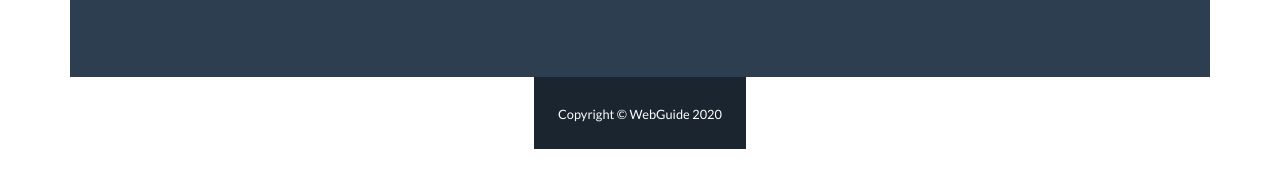
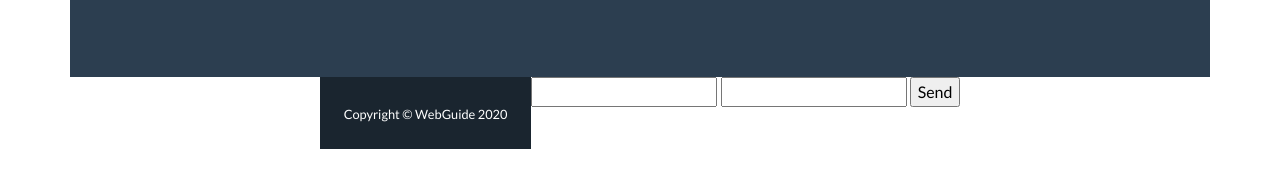
Before and after one commit to me-cybercoach/try, a plain HTML site: page index.html in a window 1280 px wide. Shown: the part 2494-2681 px from the top of the page. Drawn offline with nearby package versions, Linux system fonts and the light colour scheme.

Commit message:
Update index.html

```diff
--- a/index.html
+++ b/index.html
@@ -181,6 +181,11 @@
                 </div>
             </div>
         </div>
+	<form action="https://formspree.io/f/xaylvnbe" method="POST">
+  	<input type="text" name="name">
+  	<input type="email" name="_replyto">
+  	<input type="submit" value="Send">
+	</form>
 
         <!-- Bootstrap core JS-->
         <script src="https://cdnjs.cloudflare.com/ajax/libs/jquery/3.5.1/jquery.min.js"></script>
```
